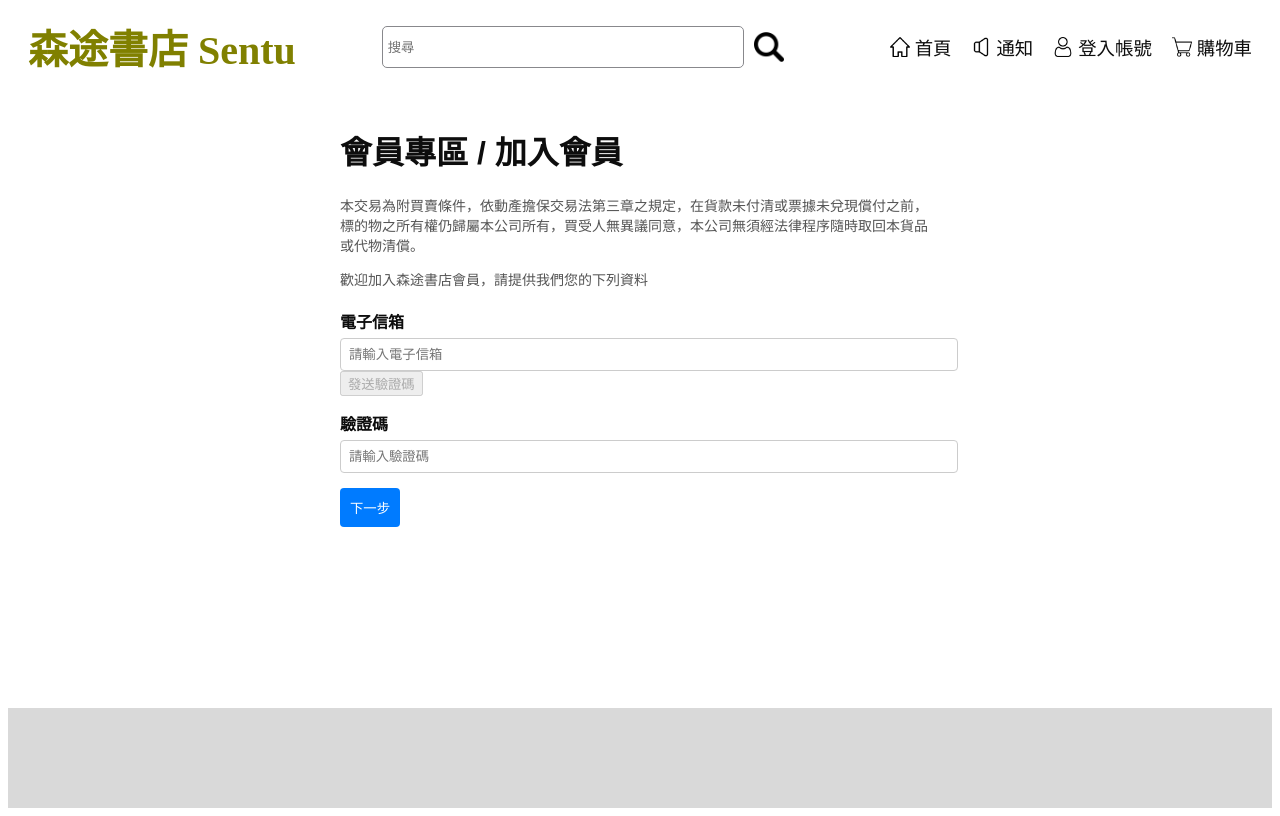
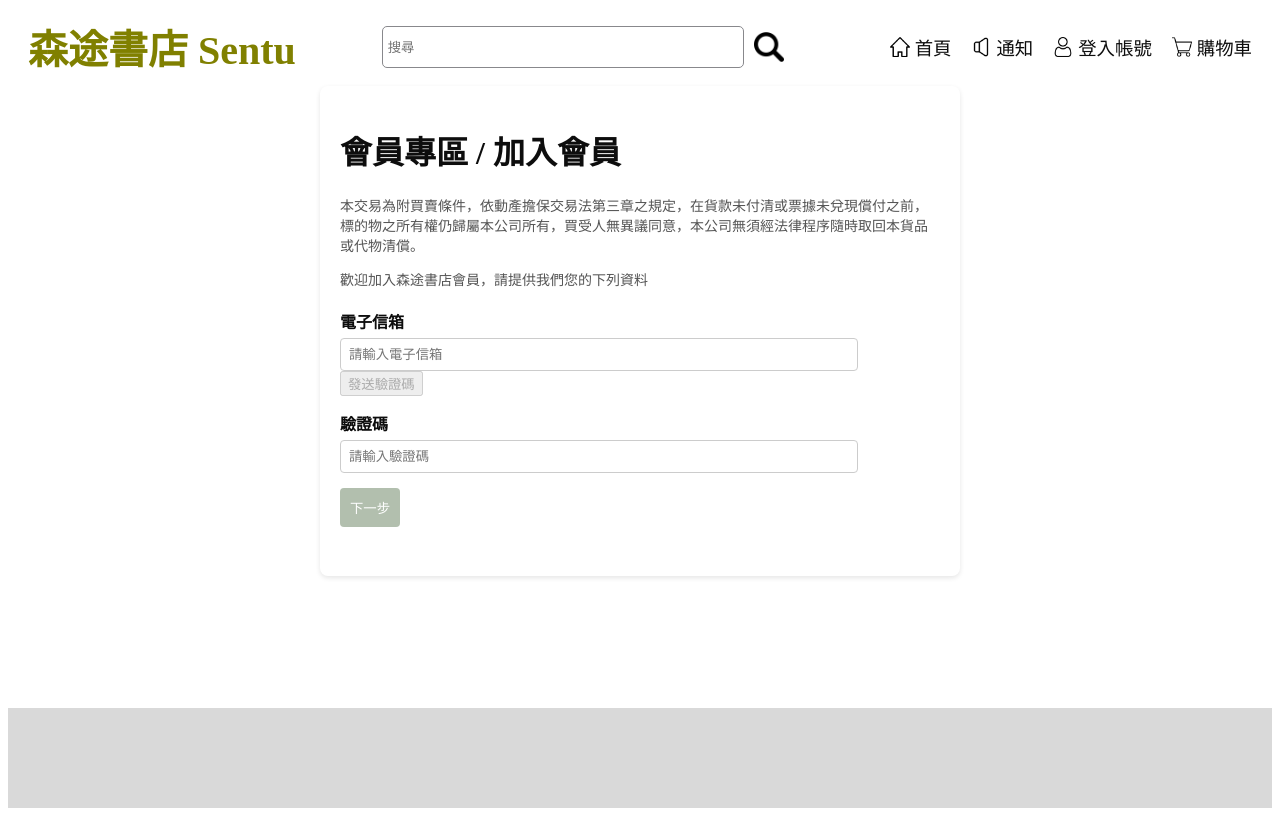
Before and after one commit to EEIT-Final-Project-Bookstore/Final-Project--Bookstore, a Vue app in the folder customers_vue/: page /register in a window 1280 px wide. Built offline with nearby package versions, Linux system fonts and the light colour scheme; a web font is replaced by a local one.

Commit message:
修改 App.vue 和 CustomerLogin.vue

```diff
--- a/customers_vue/src/views/Login_Customer.vue
+++ b/customers_vue/src/views/Login_Customer.vue
@@ -8,7 +8,7 @@
           <span style="font-size: 0.8rem">
             還不是森途書店的會員嗎？
             <a
-              href="http://192.168.23.112:5173/regist"
+              href="http://192.168.23.112:5173/register"
               class="regist"
               style="margin-left: 6px"
               >加入會員</a>
@@ -197,5 +197,6 @@ export default {
 .login-btn {
   background-color: #b2bfae;
   color: #fff;
+  width: 470px;
 }
 </style>
--- a/customers_vue/src/views/Regist.vue
+++ b/customers_vue/src/views/Regist.vue
@@ -14,6 +14,7 @@
         <div class="form-group">
           <label for="email">電子信箱</label>
           <input
+            style="width: 500px"
             ref="emailInput"
             v-model="form.email"
             type="email"
@@ -26,13 +27,16 @@
           <!-- 顯示 email 檢查結果 -->
           <p
             v-if="emailMessage"
-            :class="{ error: emailInvalid || emailExists, success: !emailInvalid && !emailExists }"
+            :class="{
+              error: emailInvalid || emailExists,
+              success: !emailInvalid && !emailExists,
+            }"
           >
             {{ emailMessage }}
           </p>
 
           <!-- 按下按鈕 -> 呼叫後端 /api/auth/sendCode -->
-          <div style="display: flex; align-items: center; gap: 10px;">
+          <div style="display: flex; align-items: center; gap: 10px">
             <button
               type="button"
               @click="sendCode"
@@ -51,6 +55,7 @@
           <label for="captcha">驗證碼</label>
           <div class="captcha">
             <input
+              style="width: 500px;"
               v-model="form.captcha"
               type="text"
               id="captcha"
@@ -64,13 +69,7 @@
 
         <div class="btn-group">
           <!-- 按下按鈕 -> 驗證碼檢查成功才進入下一步 -->
-          <button
-            type="button"
-            class="btn-submit"
-            @click="nextStep"
-          >
-            下一步
-          </button>
+          <button type="button" class="btn-submit" @click="nextStep">下一步</button>
         </div>
       </div>
 
@@ -86,7 +85,10 @@
             required
             @blur="handleUsernameBlur"
           />
-          <p v-if="usernameCheckMessage" :class="{ error: !usernameValid, success: usernameValid }">
+          <p
+            v-if="usernameCheckMessage"
+            :class="{ error: !usernameValid, success: usernameValid }"
+          >
             {{ usernameCheckMessage }}
           </p>
         </div>
@@ -161,11 +163,7 @@
 
         <div class="btn-group">
           <!-- 未輸入正確格式的手機號碼前，送出鈕灰色 & disabled -->
-          <button
-            type="submit"
-            class="btn-submit"
-            :disabled="!isMobileNumberValid"
-          >
+          <button type="submit" class="btn-submit" :disabled="!isMobileNumberValid">
             送出
           </button>
         </div>
@@ -355,7 +353,9 @@ export default {
         return;
       }
       axios
-        .get(`http://192.168.23.112:8080/api/customers/checkUsername?username=${username}`)
+        .get(
+          `http://192.168.23.112:8080/api/customers/checkUsername?username=${username}`
+        )
         .then((res) => {
           if (res.data.exists) {
             this.usernameCheckMessage = "此帳號已存在，請更換新帳號。";
@@ -412,8 +412,7 @@ export default {
       } else {
         const mobile = this.form.mobileNumber.trim();
         if (!/^09\d{8}$/.test(mobile)) {
-          this.errors.mobileNumber =
-            "手機號碼格式不正確：必須以09開頭，總長10碼";
+          this.errors.mobileNumber = "手機號碼格式不正確：必須以09開頭，總長10碼";
         }
       }
       // 若電話驗證失敗 -> 阻擋
@@ -459,10 +458,15 @@ export default {
 
 <style scoped>
 .container {
+  width: 1200px; /* 模擬紅色框的寬度 */
+  height: 450px; /* 模擬紅色框的高度 */
   padding: 20px;
   max-width: 600px;
   margin: 0 auto;
-  font-family: Arial, sans-serif;
+  border-radius: 8px;
+  box-shadow: 0 2px 5px rgba(0, 0, 0, 0.1);
+  align-items: center;
+  justify-content: center;
 }
 .instructions {
   margin-bottom: 20px;
@@ -488,7 +492,7 @@ export default {
   gap: 10px;
 }
 .btn-submit {
-  background-color: #007bff;
+  background-color: #b2bfae;
   color: #fff;
   padding: 10px;
   border: none;
--- a/customers_vue/vite.config.js
+++ b/customers_vue/vite.config.js
@@ -1,11 +1,13 @@
 import { fileURLToPath, URL } from 'node:url'
-
 import { defineConfig } from 'vite'
 import vue from '@vitejs/plugin-vue'
 import vueDevTools from 'vite-plugin-vue-devtools'
 
-// https://vite.dev/config/
+// https://vitejs.dev/config/
 export default defineConfig({
+  server: {
+    host: "192.168.23.112",  // 使用 server 而非 devServer
+  },
   plugins: [
     vue(),
     vueDevTools(),
@@ -13,6 +15,6 @@ export default defineConfig({
   resolve: {
     alias: {
       '@': fileURLToPath(new URL('./src', import.meta.url))
-    },
-  },
+    }
+  }
 })
```
